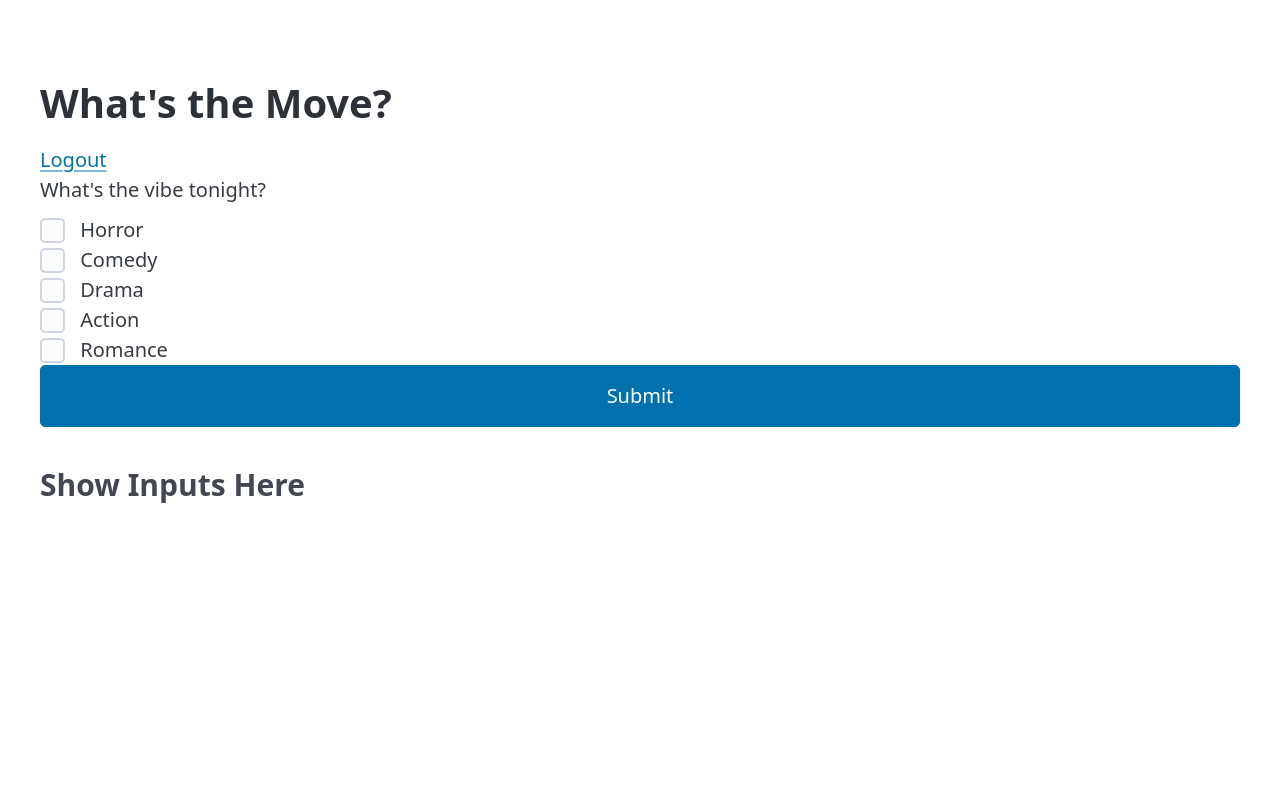
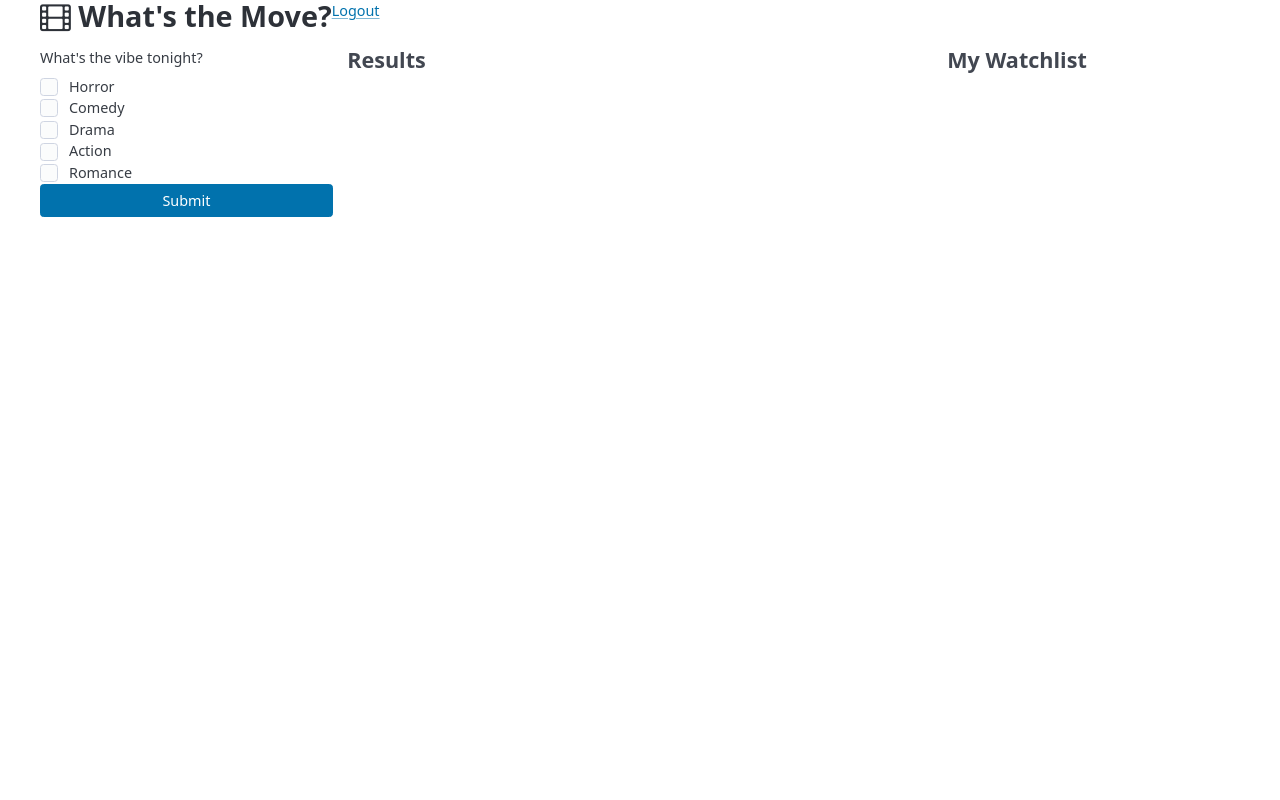
Before and after one commit to NCPettis/MovieNightApp, a Node server app: page /profile in a window 1280 px wide. Run offline with Node 20, Linux system fonts and the light colour scheme; the visitor is signed in with stand-in values (Sample User, id 1); data that the repository does not hold is empty; some libraries are stand-ins or nearby versions.

Commit message:
updating CRUD functionality and styling. Added live link to readMe

```diff
--- a/app/routes.js
+++ b/app/routes.js
@@ -1,3 +1,5 @@
+// const { watch } = require("./models/user");
+
 module.exports = function(app, passport, db) {
 
 // normal routes ===============================================================
@@ -9,14 +11,48 @@ module.exports = function(app, passport, db) {
     });
 
     // PROFILE SECTION =========================
-    app.get('/profile', isLoggedIn, function(req, res) {
-        db.collection('messages').find().toArray((err, result) => {
-          if (err) return console.log(err)
-          res.render('profile.ejs', {
-            user : req.user,
-            messages: result
-          })
-        })
+    // app.get('/profile', isLoggedIn, function(req, res) {
+    //     db.collection('messages').find().toArray((err, result) => {
+    //       if (err) return console.log(err)
+    //       res.render('profile.ejs', {
+    //         user : req.user,
+    //         messages: result
+    //       })
+    //     })
+    // });
+
+    app.get('/profile', isLoggedIn, async (req, res) => {
+      try {
+        const messages = await db.collection ('messages').find().toArray();
+        const watchlist = await db.collection ('watchlist').find({ userId: req.user._id }).toArray();
+
+        res.render('profile.ejs' , {user: req.user, messages, watchlist });
+
+      } catch(err){
+        console.log(err);
+        res.sendStatus(500);
+      }
+    });
+
+    app.post('/watchlist', isLoggedIn, async (req, res) => {
+
+        const {tmdbId, title, posterPath } = req.body;
+        const result = await db.collection ('watchlist').updateOne(
+          { userId: req.user._id, tmdbId: Number(tmdbId) },
+          { $setOnInsert: {title, posterPath}},
+          { upsert: true }
+          );
+
+          if (result.upsertedCount === 0) return res.sendStatus(409);
+          res.sendStatus (201);
+    });
+
+    app.delete('/watchlist/:tmdbId' , isLoggedIn, async (req, res) => {
+      await db.collection('watchlist').deleteOne({
+        userId: req.user._id,
+        tmdbId: Number(req.params.tmdbId)
+      });
+      res.sendStatus(204);
     });
 
     // LOGOUT ==============================
--- a/public/main.js
+++ b/public/main.js
@@ -14,30 +14,30 @@
  */
 
 
-var thumbUp = document.getElementsByClassName("fa-thumbs-up");
+// var thumbUp = document.getElementsByClassName("fa-thumbs-up");
+console.log('main.js v2 loaded');
+const PAGE_SIZE = 5;
+const IMG_URL = 'https://image.tmdb.org/t/p/w500';
+let allMovies = [];
+let shown = 0;
+
+const resultsList = document.querySelector('#results');
+const moreShown = document.querySelector('#moreMovies');
+const watchlistResult = document.querySelector('#watchList')
+
+
+
 var trash = document.getElementsByClassName("fa-trash");
 
-Array.from(thumbUp).forEach(function(element) {
-      element.addEventListener('click', function(){
-        const name = this.parentNode.parentNode.childNodes[1].innerText
-        const msg = this.parentNode.parentNode.childNodes[3].innerText
-        const thumbUp = parseFloat(this.parentNode.parentNode.childNodes[5].innerText)
-        fetch('messages', {
-          method: 'put',
-          headers: {'Content-Type': 'application/json'},
-          body: JSON.stringify({
-            'name': name,
-            'msg': msg,
-            'thumbUp':thumbUp
-          })
-        })
+Array.from(document.querySelectorAll('.remove')).forEach(function(button) {
+      button.addEventListener('click', function(){
+        const id = this.closest('li').dataset.id;
+
+        fetch(`/watchlist/${id}`, {
+          method: 'DELETE'})
         .then(response => {
-          if (response.ok) return response.json()
-        })
-        .then(data => {
-          console.log(data)
-          window.location.reload(true)
-        })
+          if (response.ok) window.location.reload();
+        });
       });
 });
 
@@ -61,6 +61,8 @@ Array.from(trash).forEach(function(element) {
 });
 
 document.querySelector('#genrePicker').addEventListener('click', genreFinder )
+
+moreShown.addEventListener('click', showNextFive);
 async function genreFinder() {
   const checked = document.querySelectorAll("input[name='genre']:checked");
   const genreString = [...checked].map(genre => genre.value).join(',');
@@ -80,15 +82,31 @@ async function genreFinder() {
 
 function showMovies(movies){
 
-console.log('showMovies called with:', movies)
-  const IMG_URL = 'https://image.tmdb.org/t/p/w500'
-  const results = document.querySelector('#results');
+// console.log('showMovies called with:', movies)
+//   const IMG_URL = 'https://image.tmdb.org/t/p/w500'
+//   const results = document.querySelector('#results');
+
+allMovies = movies || [];
+shown = 0;
+resultsList.innerHTML = '';
+
+if (allMovies.length === 0){
+  resultsList.textContent = 'No movies found'
+  moreShown.hidden = true;
+
+  return;
+  }
+  showNextFive();
+
+}
 
 
 
+function showNextFive(){
 
+  const batch = allMovies.slice(shown, shown + PAGE_SIZE);
 
-  movies.forEach( movie => {
+  batch.forEach( movie => {
 
     console.log(movie)
     const card = document.createElement('article');
@@ -97,6 +115,7 @@ console.log('showMovies called with:', movies)
     if (movie.poster_path) {
 
       const img = document.createElement('img');
+      console.log(JSON.stringify(IMG_URL + movie.poster_path))
       img.src = IMG_URL + movie.poster_path;
       img.alt = `picture for ${movie.title}`;
       card.appendChild(img);
@@ -105,13 +124,68 @@ console.log('showMovies called with:', movies)
     let title = document.createElement('h3')
     title.textContent = movie.title;
 
-    card.appendChild(title);
+    const addButton = document.createElement('button');
+    addButton.type = 'button';
+    addButton.textContent = 'Add to Watchlist';
+    addButton.addEventListener('click', () => addToWatchlist (movie));
 
-    results.appendChild(card);
+    card.append(title, addButton);
 
-
+    resultsList.appendChild(card);
 
   });
 
+  shown += batch.length;
+  moreShown.hidden = shown >= allMovies.length;
+
 
 }
+
+async function addToWatchlist(movie){
+
+  const res = await fetch('/watchlist', {
+    method: 'POST',
+    headers: {'Content-Type': 'application/json'},
+    body: JSON.stringify({
+        tmdbId: movie.id,
+        title: movie.title,
+        posterPath: movie.poster_path,
+    })
+  });
+
+  if (res.status === 409) return alert('Already on your watchlist');
+  if (res.ok) appendWatchItem(movie.id, movie.title);
+
+
+}
+
+function appendWatchItem(id, title){
+  const li = document.createElement('li');
+
+  li.dataset.id = id;
+  li.append(title + ' ');
+
+  const trashcan = document.createElement('button');
+
+  trashcan.type = 'button';
+  trashcan.className = 'remove';
+  trashcan.setAttribute ('aria-label', `Remove ${title} from watchlist`);
+
+  const icon = document.createElement('i');
+  icon.className = 'fa fa-trash-o';
+  icon.setAttribute('aria-hidden', 'true')
+
+  trashcan.appendChild(icon);
+  li.appendChild(trashcan);
+  watchlistResult.appendChild(li);
+}
+
+watchlistResult.addEventListener('click', async (e) => {
+  const btn = e.target.closest('.remove');
+  if (!btn) return;
+
+  const li = btn.closest('li');
+  const res = await fetch(`/watchlist/${li.dataset.id}` , {
+    method: 'DELETE'});
+    if (res.ok) li.remove();
+});
--- a/public/style.css
+++ b/public/style.css
@@ -1,7 +1,84 @@
+/* html, body{
+  height: 100%;
+  margin: 0;
+
+} */
+
+* {
+    box-sizing: border-box;
+    margin: 0;
+    padding: 0;
+}
+
 body{
-  padding-top:80px;
-  word-wrap:break-word;
+  overflow: hidden;
+
 }
-img{
-  height: 200px;
+
+.app{
+  height: 100vh;
+  display: flex;
+  flex-direction: column;
+
 }
+
+header{
+  display: flex;
+  flex-direction: row;
+}
+
+h1{
+  font-size: 2em;
+}
+
+.panels{
+  flex: 1;
+  min-height: 0;
+  display: flex;
+   gap: 1rem;
+}
+
+.panel{
+  flex: 1;
+  min-height: 0;
+  display: flex;
+  flex-direction: column;
+  overflow-y: auto;
+}
+
+.panel:nth-child(2){
+  flex: 2;
+}
+
+#results {
+  flex: 1;
+  min-height: 0;
+  width: 100%;
+  /* border-radius: 8px; */
+  overflow-y: auto;
+  display: flex;
+  flex-wrap: wrap;
+  align-content: flex-start;
+  gap: 1rem;
+}
+
+.movie-card{
+  flex: 1 1 100px;
+  max-width: 160px;
+}
+
+#results img{
+  width: 100%;
+  border-radius: 8px;
+}
+
+#watchlist{
+  flex: 1;
+  min-height: 0;
+  overflow-y: auto;
+}
+:root {
+  --pico-form-element-spacing-vertical: 0.35rem;  /* Default is typically 0.75rem */
+  --pico-form-element-spacing-horizontal: 0.75rem; /* Default is typically 1rem */
+  --pico-font-size: 0.9rem;                      /* Optional: adjust base scale */
+}
--- a/server.js
+++ b/server.js
@@ -23,12 +23,12 @@ let db
 console.log(port)
 
 // configuration ===============================================================
-mongoose.connect(process.env.MONGODB_URI,  (err, database) => {
-  if (err) return console.log(err)
-  db = database
-  require('./app/routes.js')(app, passport, db);
-  console.log("HELLO")
-});
+// mongoose.connect(process.env.MONGODB_URI,  (err, database) => {
+//   if (err) return console.log(err)
+//   db = database
+//   require('./app/routes.js')(app, passport, db);
+//   console.log("HELLO")
+// });
 
 
 // mongoose.connect(configDB.url, (err, database) => {
@@ -36,6 +36,18 @@ mongoose.connect(process.env.MONGODB_URI,  (err, database) => {
 //   db = database
 //   require('./app/routes.js')(app, passport, db);
 // }); // connect to our database
+
+mongoose.connect(process.env.MONGODB_URI,{
+ useNewUrlParser: true,
+ useUnifiedTopology: true
+})
+  .then(() => {
+    db = mongoose.connection.db;
+    require('./app/routes.js')(app, passport, db);
+    app.listen(port);
+    console.log('We got MongoDB')
+  })
+  .catch(err => console.log(err))
 
 require('./config/passport')(passport); // pass passport for configuration
 
@@ -57,7 +69,7 @@ app.set('view engine', 'ejs'); // set up ejs for templating
 // }));
 app.use(session({
   secret: process.env.SESSION_SECRET,
-  resave: false,
+  resave: true,
   saveUninitialized: false
 }))
 app.use(passport.initialize());
@@ -66,5 +78,5 @@ app.use(flash()); // use connect-flash for flash messages stored in session
 
 
 // launch ======================================================================
-app.listen(port);
-console.log('The magic happens on port ' + port);
+// app.listen(port);
+// console.log('The magic happens on port ' + port);
--- a/views/login.ejs
+++ b/views/login.ejs
@@ -2,8 +2,9 @@
 <html>
 <head>
     <title>What's the Move?</title>
-    <link rel="stylesheet" href="//netdna.bootstrapcdn.com/bootstrap/3.0.2/css/bootstrap.min.css">
+    <!-- <link rel="stylesheet" href="//netdna.bootstrapcdn.com/bootstrap/3.0.2/css/bootstrap.min.css"> -->
     <link rel="stylesheet" href="//netdna.bootstrapcdn.com/font-awesome/4.0.3/css/font-awesome.min.css">
+    <link rel="stylesheet" href="https://cdn.jsdelivr.net/npm/@picocss/pico@2/css/pico.min.css">
     <link rel="stylesheet" href="style.css">
 </head>
 <body>
--- a/views/profile.ejs
+++ b/views/profile.ejs
@@ -1,42 +1,22 @@
 <!doctype html>
 <html>
 <head>
-    <title>What's the Move?</title>
-    <!-- <link rel="stylesheet" href="//netdna.bootstrapcdn.com/bootstrap/3.0.2/css/bootstrap.min.css">
-    <link rel="stylesheet" href="//netdna.bootstrapcdn.com/font-awesome/4.0.3/css/font-awesome.min.css"> -->
+    <!-- <title>What's the Move?</title>
+    <link rel="stylesheet" href="//netdna.bootstrapcdn.com/bootstrap/3.0.2/css/bootstrap.min.css"> -->
+    <link rel="stylesheet" href="//netdna.bootstrapcdn.com/font-awesome/4.0.3/css/font-awesome.min.css">
     <link rel="stylesheet" href="https://cdn.jsdelivr.net/npm/@picocss/pico@2/css/pico.min.css">
     <link rel="stylesheet" href="style.css">
 </head>
 <body>
-<div class="container">
+<div class="container app">
 
-    <div class="page-header text-center">
-        <h1><span class="fa fa-anchor"></span> What's the Move?</h1>
+    <header>
+        <h1><span class="fa fa-film"></span> What's the Move?</h1>
         <a href="/logout" class="btn btn-default btn-sm">Logout</a>
-    </div>
+    </header>
 
-    <div class="row">
-
-        <!-- LOCAL INFORMATION -->
-        <!-- <div class="col-sm-6">
-            <div class="well">
-                <h3><span class="fa fa-user"></span> Local</h3>
-
-                <% if (user.local.email) { %>
-                    <p>
-                        <strong>id</strong>: <%= user._id %><br>
-                        <strong>email</strong>: <%= user.local.email %><br>
-                        <strong>password</strong>: <%= user.local.password %>
-                    </p>
-
-                    <a href="/unlink/local" class="btn btn-default">Unlink</a>
-                <% } else { %>
-                    <a href="/connect/local" class="btn btn-default">Connect Local</a>
-                <% } %>
-
-            </div>
-        </div> -->
-        <div class="col-sm-6">
+    <div class="panels">
+        <div class="panel">
             <fieldset>
             <legend>What's the vibe tonight?</legend>
 
@@ -73,34 +53,28 @@
 
 
         </div>
-        <div class="col-sm-6">
-          <h3>Show Inputs Here</h3>
+        <div class="panel">
+          <h3>Results</h3>
           <section id="results"></section>
-          <!-- <ul class="messages">
-          <% for(var i=0; i<messages.length; i++) {%>
-            <li class="message">
-              <span><%= messages[i].name %></span>
-              <span><%= messages[i].msg %></span>
-              <span><%= messages[i].thumbUp %></span>
-              <span><i class="fa fa-thumbs-up" aria-hidden="true"></i></span>
-              <span><i class="fa fa-thumbs-down" aria-hidden="true"></i></span>
-              <span><i class="fa fa-trash" aria-hidden="true"></i></span>
+           <button id="moreMovies" type="button" hidden>Show 5 more</button>
+        </div>
+
+
+        <div class="panel">
+
+          <h3>My Watchlist</h3>
+          <ul id="watchList">
+            <% watchlist.forEach(item => { %>
+            <li data-id="<%= item.tmdbId %>">
+                <%= item.title %>
+                <button type="button" class="remove" aria-label="Remove <%= item.title %> from watchlist">
+                    <i class="fa fa-trash-o" aria-hidden="true"></i>
+                </button>
             </li>
-          <% } %>
+        <% }) %>
           </ul>
-
-          <h2>Add A Club</h2>
-        <% if (user.local.email) { %>
-          <form action="/messages" method="POST">
-            <!-- <input type="text" value="<%= user.local.email %>" name="name"> -->
-            <input type="text" placeholder="Club Name" name="msg">
-            <input type="text" placeholder="Address" name="msg">
-            <input type="text" placeholder="Open Mic Name" name="msg">
-            <input type="text" placeholder="Open Mic Days" name="msg">
-            <button type="submit">Submit</button>
-          </form>
         </div>
-        <% } %> -->
+    </div>
 
 </div>
 
```
Also changed, not shown: README.md.
